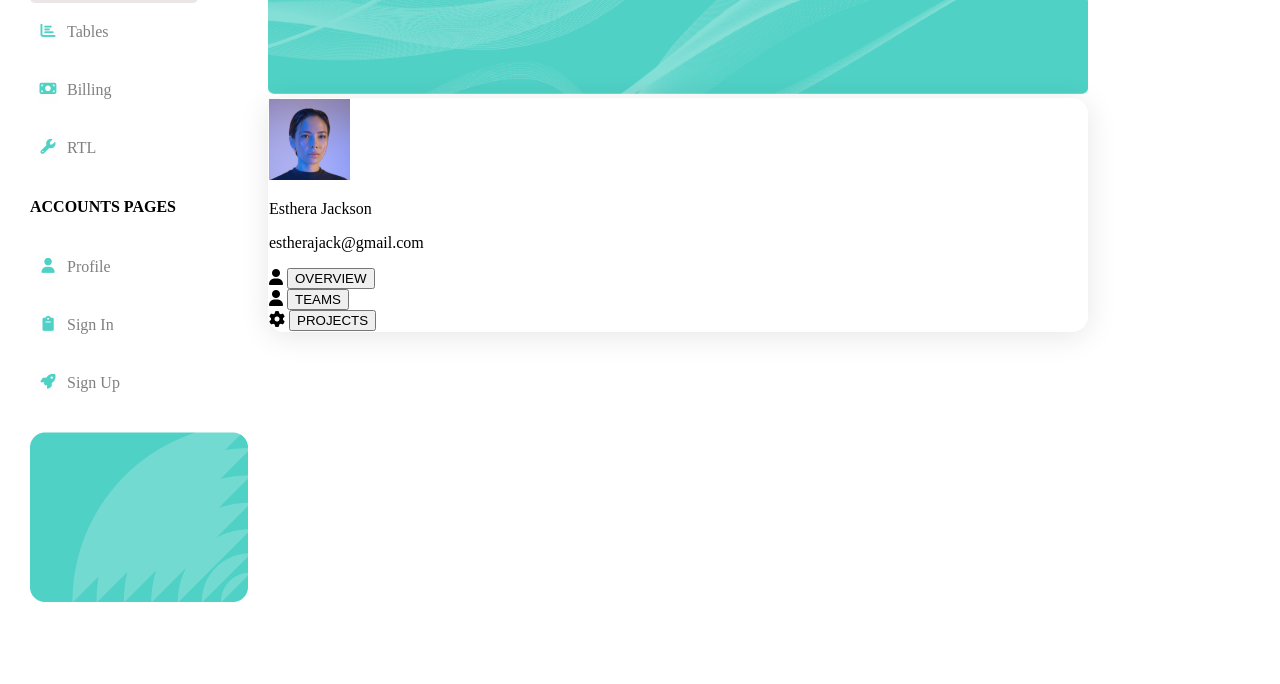
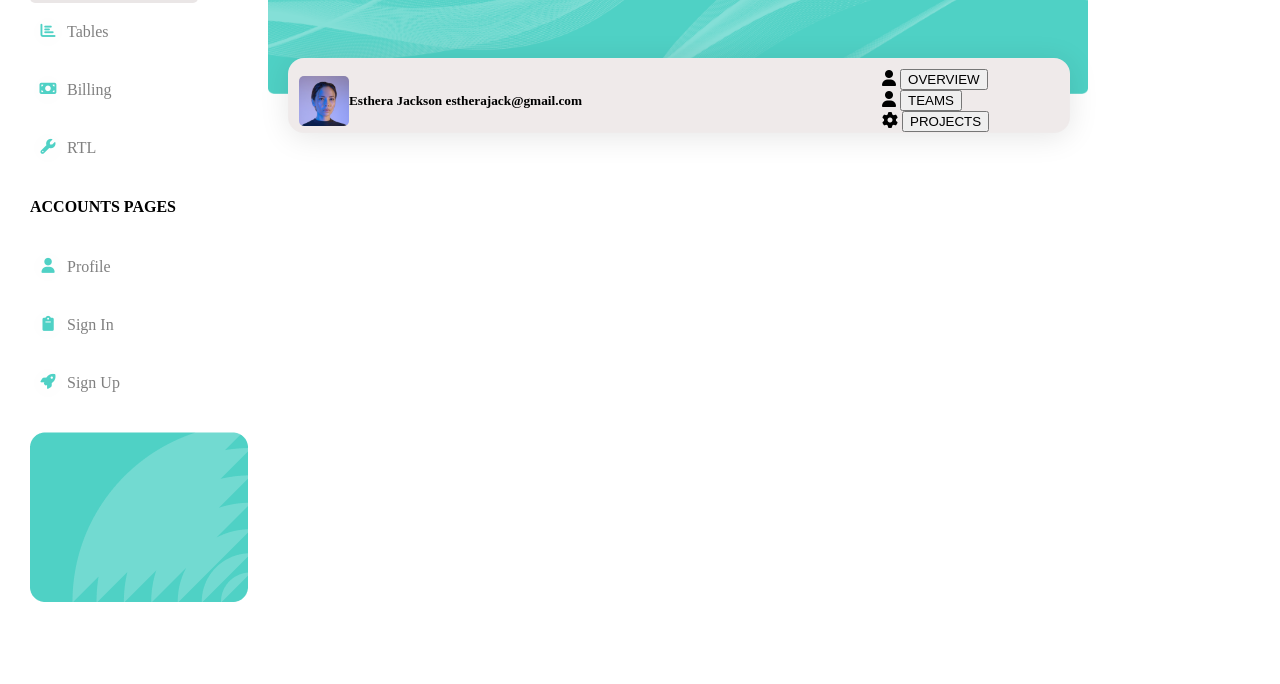
Before and after one commit to OmololaBecca/Purity-webpage, a plain HTML site: page profile-screen.html in a window 1280 px wide. Shown: the part 116-800 px from the top of the page. Drawn offline with Linux system fonts and the light colour scheme.

Commit message:
working on glassmorphism text

```diff
--- a/profile-screen.html
+++ b/profile-screen.html
@@ -96,9 +96,9 @@
                     <div class="glass-flex">
                         <div class="glass-flex-one">
                             <img src="Assets/Credits to Unsplash.com.png">
-                            <div>
-                                <p>Esthera Jackson</p>
-                                <p>estherajack@gmail.com</p>
+                            <div class="name-detalis">
+                                <h5>Esthera Jackson <span>estherajack@gmail.com</span><h5>
+
                             </div>
                         </div>
                         <div class="glass-flex-two">
--- a/styles.css
+++ b/styles.css
@@ -417,11 +417,34 @@ position:relative;
 }
 
 .glass-background{
-    /* From https://css.glass */
-background: rgba(255, 255, 255, 0.2);
+
+/* From https://css.glass */
+background: rgba(239, 234, 234, 1);
 border-radius: 16px;
 box-shadow: 0 4px 30px rgba(0, 0, 0, 0.1);
-backdrop-filter: blur(5px);
--webkit-backdrop-filter: blur(5px);
-border: 1px solid rgba(255, 255, 255, 0.3);
+backdrop-filter: blur(15.2px);
+-webkit-backdrop-filter: blur(15.2px);
+border: 1px solid rgba(239, 234, 234, 0.3);
+margin-top: -40px;
+width:780px;
+margin-left: 20px;
 }
+.glass-flex{
+    display:flex;
+    gap:300px;
+    padding-top: 10px;
+    margin-left: 10px;
+}
+.glass-flex-one{
+    display:flex;
+
+    align-items: center;
+}
+.glass-flex-one img{
+    width:50px;
+    height:50px;
+    border-radius:5px;
+}
+.name-details span{
+    display:block;
+}
```
